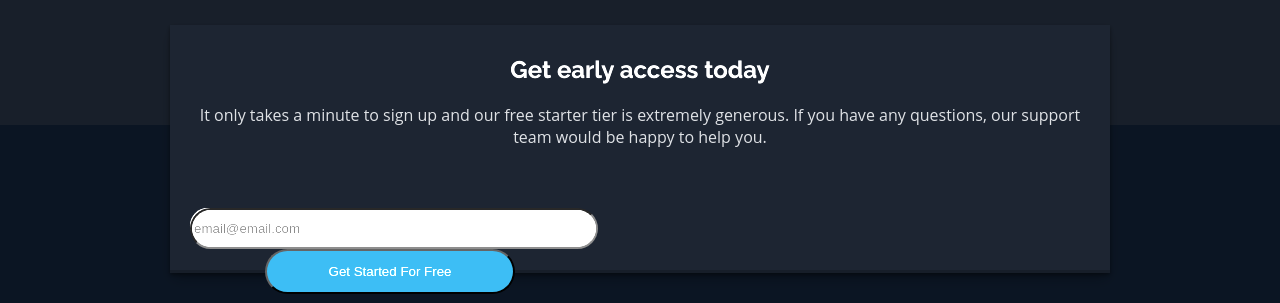
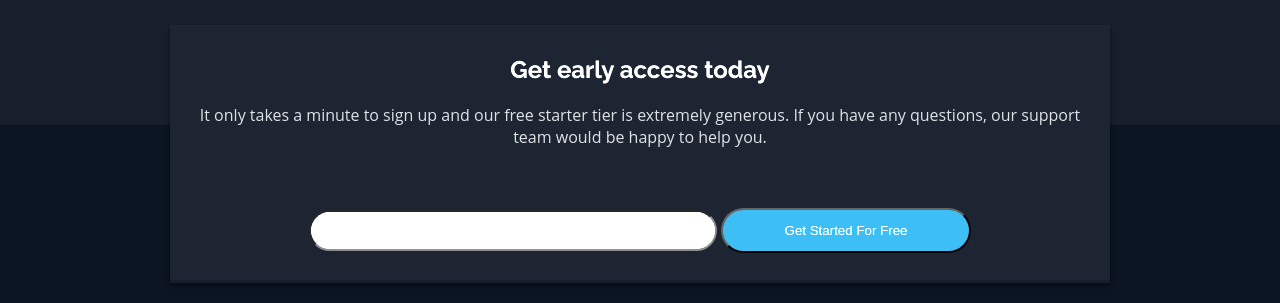
Before and after one commit to newwohh/fylo-dark-theme, a plain HTML site: page index.html in a window 1280 px wide. Shown: the part 3148-3451 px from the top of the page. Drawn offline with nearby package versions, Linux system fonts and the light colour scheme.

Commit message:
Update index.html

```diff
--- a/index.html
+++ b/index.html
@@ -126,8 +126,7 @@
                 questions, our support team would be happy to help you.</p>
             </div>
             <div class="cta-button">
-                <form class="search" id="getStartedForm">
-            <input type="email" placeholder="email@email.com" class="search">
+                <input type="text" class="search">
                 <button class="button-cta">
                     Get Started For Free
                 </button>
```
